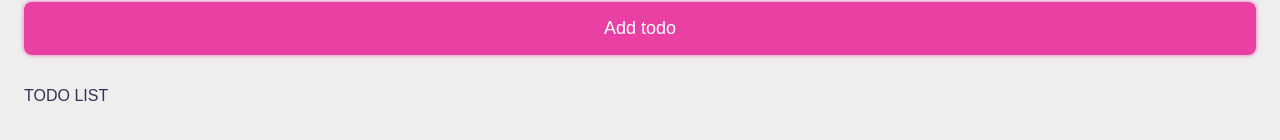
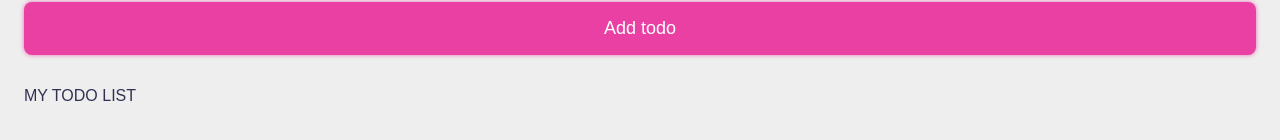
Before and after one commit to GraciouxMbanugo/Todo-List-App, a Vue app: page / in a window 1280 px wide. Shown: the part 370-510 px from the top of the page. Built offline with nearby package versions, Linux system fonts and the light colour scheme.

Commit message:
updated app

```diff
--- a/src/App.vue
+++ b/src/App.vue
@@ -97,7 +97,7 @@ import { ref, onMounted, computed, watch } from 'vue'
          </section>
 
          <section class="todo-list">
-            <h3>TODO LIST</h3>
+            <h3>MY TODO LIST</h3>
             <div class="list" id="todo-list">
                 <div v-for="todo in todos_asc" :class="`todo-item ${todo.done && 'done'}`">
                     <label>
```
